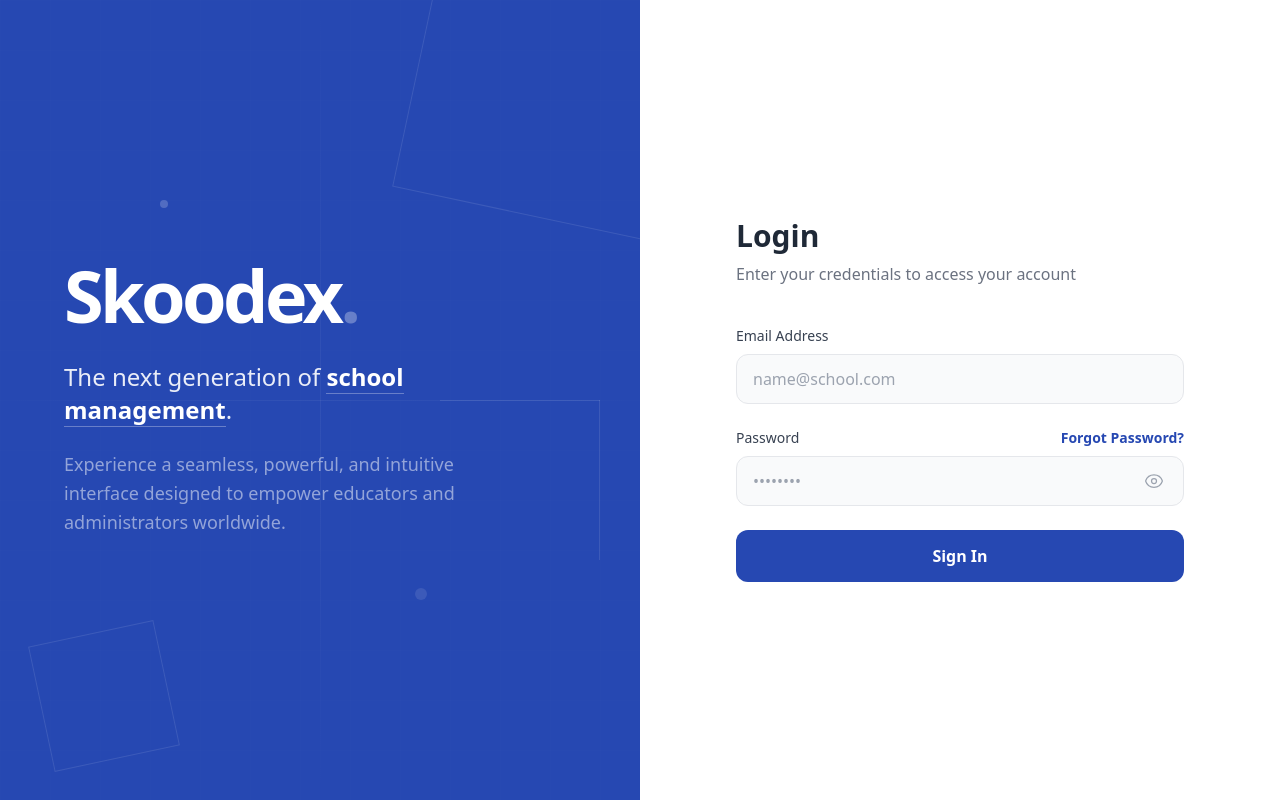
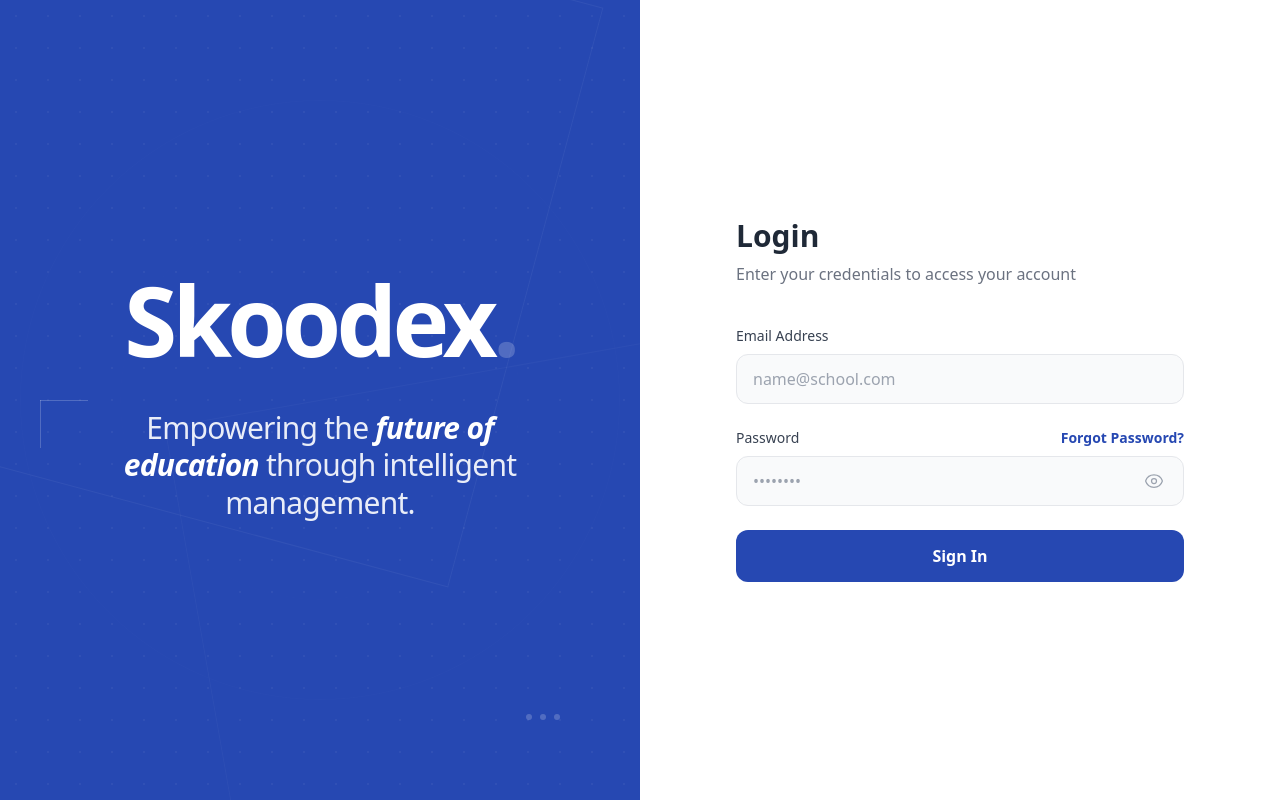
Before and after one commit to ali-ghazanfar/skoodex-frontend, a React (Vite) app: page / in a window 1280 px wide. Built offline with nearby package versions, Linux system fonts and the light colour scheme.

Commit message:
feat: refresh login page left panel background and introductory content

```diff
--- a/src/pages/Login.jsx
+++ b/src/pages/Login.jsx
@@ -6,42 +6,45 @@
     <div className="min-h-screen flex font-sans">
       {/* Left Side - Premium Aesthetic Background */}
       <div className="hidden lg:flex lg:w-1/2 bg-primary relative overflow-hidden items-center justify-center">
-        {/* Grid Pattern Overlay */}
+        {/* Sophisticated Dotted Grid */}
         <div
-          className="absolute inset-0 opacity-10"
+          className="absolute inset-0 opacity-[0.15]"
           style={{
-            backgroundImage: `linear-gradient(rgba(255,255,255,0.05) 1px, transparent 1px), linear-gradient(90deg, rgba(255,255,255,0.05) 1px, transparent 1px)`,
-            backgroundSize: '50px 50px'
+            backgroundImage: `radial-gradient(rgba(255,255,255,0.3) 1px, transparent 0)`,
+            backgroundSize: '32px 32px'
           }}
-        ></div>
+        />
 
-        {/* White Geometric Shapes */}
-        <div className="absolute top-[-5%] right-[-5%] w-64 h-64 border-[1px] border-white/10 rotate-12"></div>
-        <div className="absolute bottom-10 left-10 w-32 h-32 border-[1px] border-white/10 -rotate-12"></div>
-        <div className="absolute top-1/2 right-10 w-40 h-[1px] bg-white/10"></div>
-        <div className="absolute top-1/2 right-10 h-40 w-[1px] bg-white/10"></div>
-        <div className="absolute top-1/4 left-1/4 w-2 h-2 bg-white/20 rounded-full"></div>
-        <div className="absolute bottom-1/4 right-1/3 w-3 h-3 bg-white/10 rounded-full"></div>
+        {/* Large Architectural Shapes */}
+        <div className="absolute top-[-10%] left-[-10%] w-[600px] h-[600px] border border-white/[0.05] rotate-[15deg] pointer-events-none"></div>
+        <div className="absolute bottom-[-10%] right-[-10%] w-[500px] h-[500px] border border-white/[0.03] -rotate-[10deg] pointer-events-none"></div>
 
-        {/* Abstract White Lines */}
-        <div className="absolute inset-0 overflow-hidden pointer-events-none">
-          <div className="absolute top-0 left-1/2 w-[1px] h-full bg-gradient-to-b from-transparent via-white/5 to-transparent"></div>
-          <div className="absolute top-1/2 left-0 w-full h-[1px] bg-gradient-to-r from-transparent via-white/5 to-transparent"></div>
+        {/* Decorative UI Markers */}
+        <div className="absolute top-1/2 left-10 w-12 h-[1px] bg-white/20"></div>
+        <div className="absolute top-1/2 left-10 w-[1px] h-12 bg-white/20"></div>
+        <div className="absolute bottom-20 right-20 flex space-x-2">
+          {[1, 2, 3].map((i) => (
+            <div key={i} className="w-1.5 h-1.5 bg-white/20 rounded-full"></div>
+          ))}
         </div>
 
-        <div className="relative z-10 px-16 text-left w-full max-w-2xl">
-          <h1 className="text-7xl font-black text-white mb-8 tracking-tighter leading-[0.9]">
-            Skoodex<span className="text-white/30">.</span>
-          </h1>
+        {/* Abstract Geometric Composition */}
+        <div className="absolute inset-0 flex items-center justify-center opacity-10 pointer-events-none">
+          <div className="w-[800px] h-[800px] border-[0.5px] border-white/20 rounded-full scale-150"></div>
+          <div className="absolute w-[600px] h-[600px] border-[0.5px] border-white/10 rounded-full"></div>
+          <div className="absolute w-[400px] h-[400px] border-[0.5px] border-white/5 rounded-full"></div>
+        </div>
 
-          <div className="space-y-6">
-            <p className="text-white/90 text-2xl font-light leading-snug">
-              The next generation of <span className="text-white font-semibold border-b border-white/30">school management</span>.
-            </p>
-            <p className="text-white/50 text-lg max-w-md font-normal leading-relaxed">
-              Experience a seamless, powerful, and intuitive interface designed to empower educators and administrators worldwide.
-            </p>
+        <div className="relative z-10 px-20 text-center w-full max-w-3xl">
+          <div className="mb-12">
+            <h1 className="text-8xl font-black text-white mb-8 tracking-tighter leading-[0.85]">
+              Skoodex<span className="text-white/20">.</span>
+            </h1>
           </div>
+
+          <p className="text-white/90 text-3xl font-light leading-tight tracking-tight max-w-xl mx-auto">
+            Empowering the <span className="text-white font-semibold italic">future of education</span> through intelligent management.
+          </p>
         </div>
       </div>
 
```
